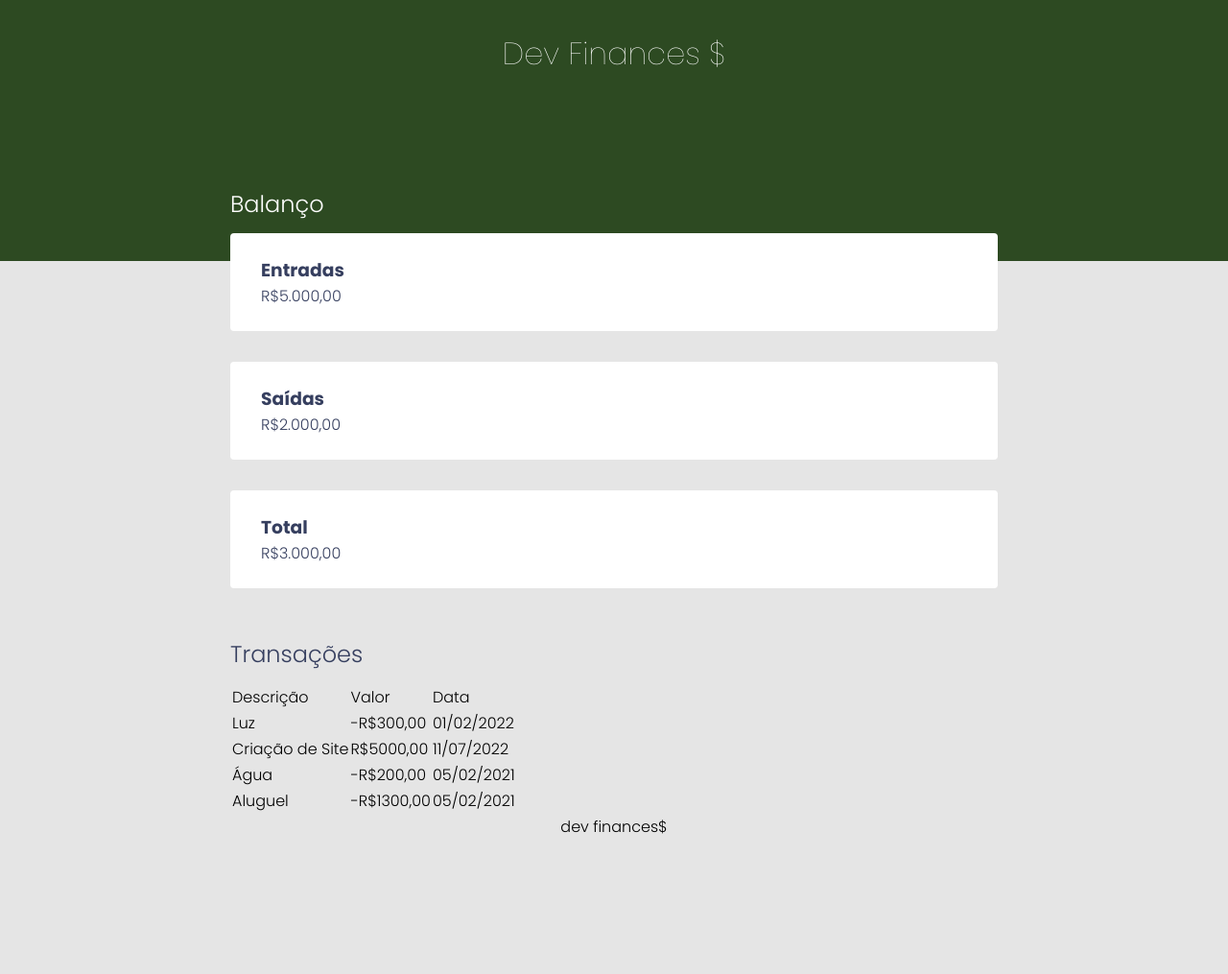
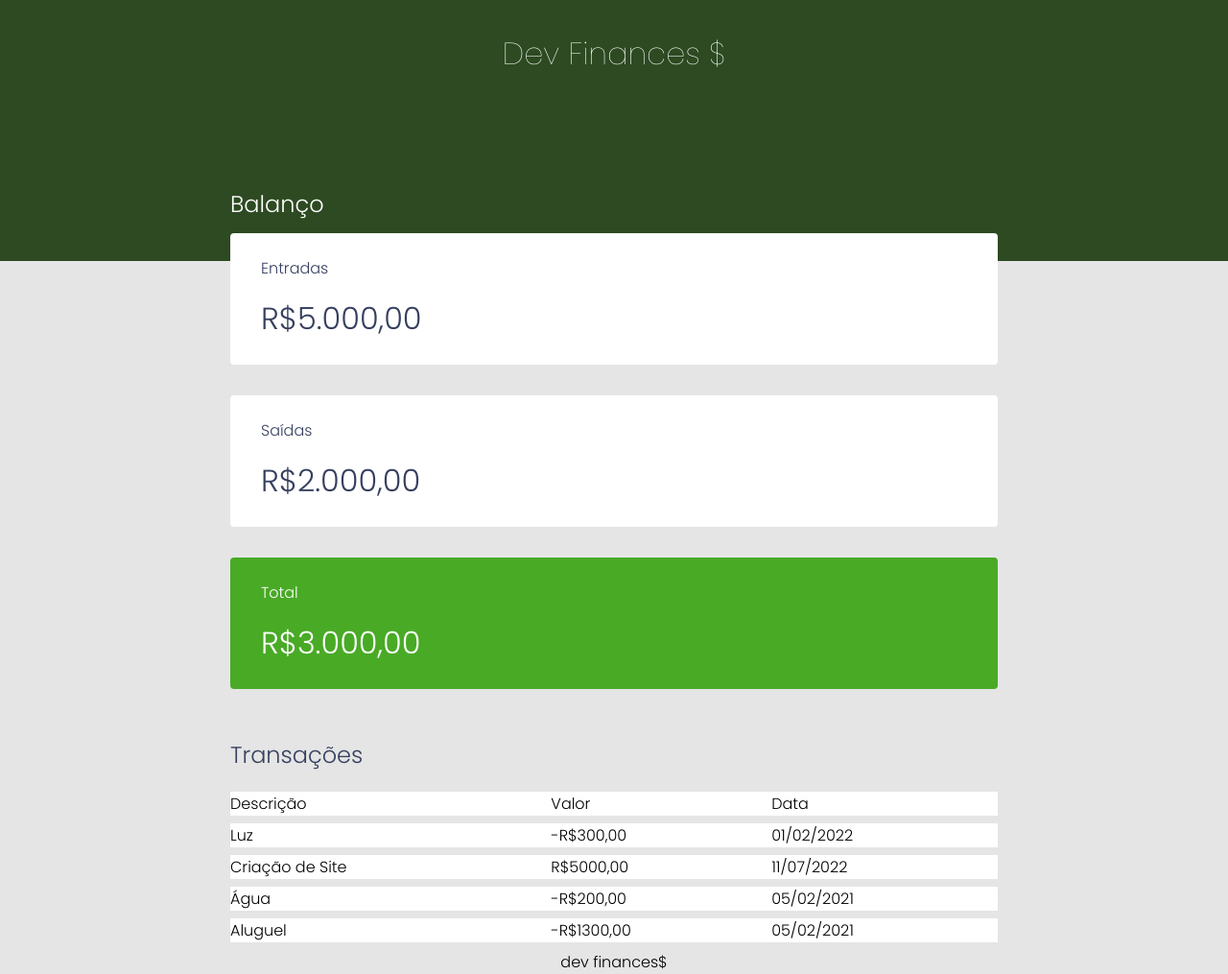
Before and after one commit to nickitrin/desafio_DevFinances, a plain HTML site: page index.html in a window 1280 px wide. Shown: the whole page at 96% size. Before the commit the page ends 874 px from the top, so only its background shows below. Drawn offline with Linux system fonts and the light colour scheme.

Commit message:
style, refactor: novas classes e estilizando

```diff
--- a/index.html
+++ b/index.html
@@ -33,7 +33,7 @@
                 <p>R$2.000,00</p>
             </div>
 
-            <div class="card">
+            <div class="card total">
                 <h3>Total</h3>
                 <p>R$3.000,00</p>
             </div>
--- a/style/style.css
+++ b/style/style.css
@@ -1,4 +1,7 @@
 /* ======= GLOBAL ======= */
+:root{
+    --dark-blue: #363F5F;
+}
 *{
     margin: 0;
     padding: 0;
@@ -11,7 +14,7 @@ body{
 h2{
     margin-top: 3.2rem;
     margin-bottom: 0.8rem;
-    color: #363F5F;
+    color: var(--dark-blue);
     font-weight: normal;
 }
 /* ======= HEADER ======= */
@@ -42,7 +45,30 @@ header h1 {
     border-radius: 0.25rem;
     margin-bottom: 2rem;
     background-color: #fff;
-    color: #363F5F;
+    color: var(--dark-blue);
+}
+.card h3 {
+    font-weight: normal;
+    font-size: 1rem;
+}
+
+.card p{
+    font-size: 2rem;
+    line-height:3rem;
+    margin-top: 1rem;
+}
+
+.card.total{
+    background-color: #49AA26;
+    color: white;
+}
+/* =======  TABLE ======= */
+#data-table{
+    width: 100%;
+    border-spacing: 0 0.5rem;
+}
+table td{
+    background-color: white;
 }
 /* ======= FOOTER ======= */
 footer{
```
